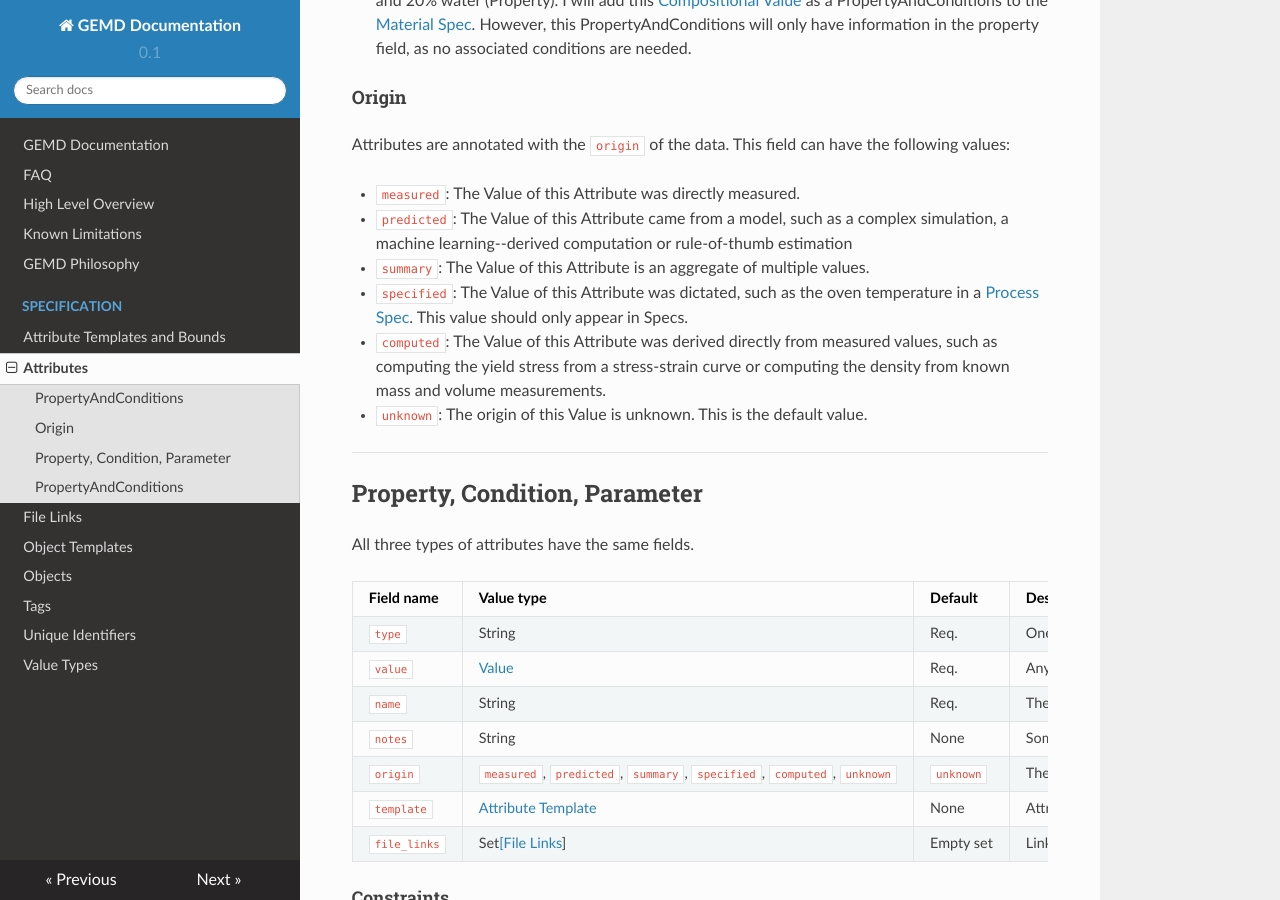
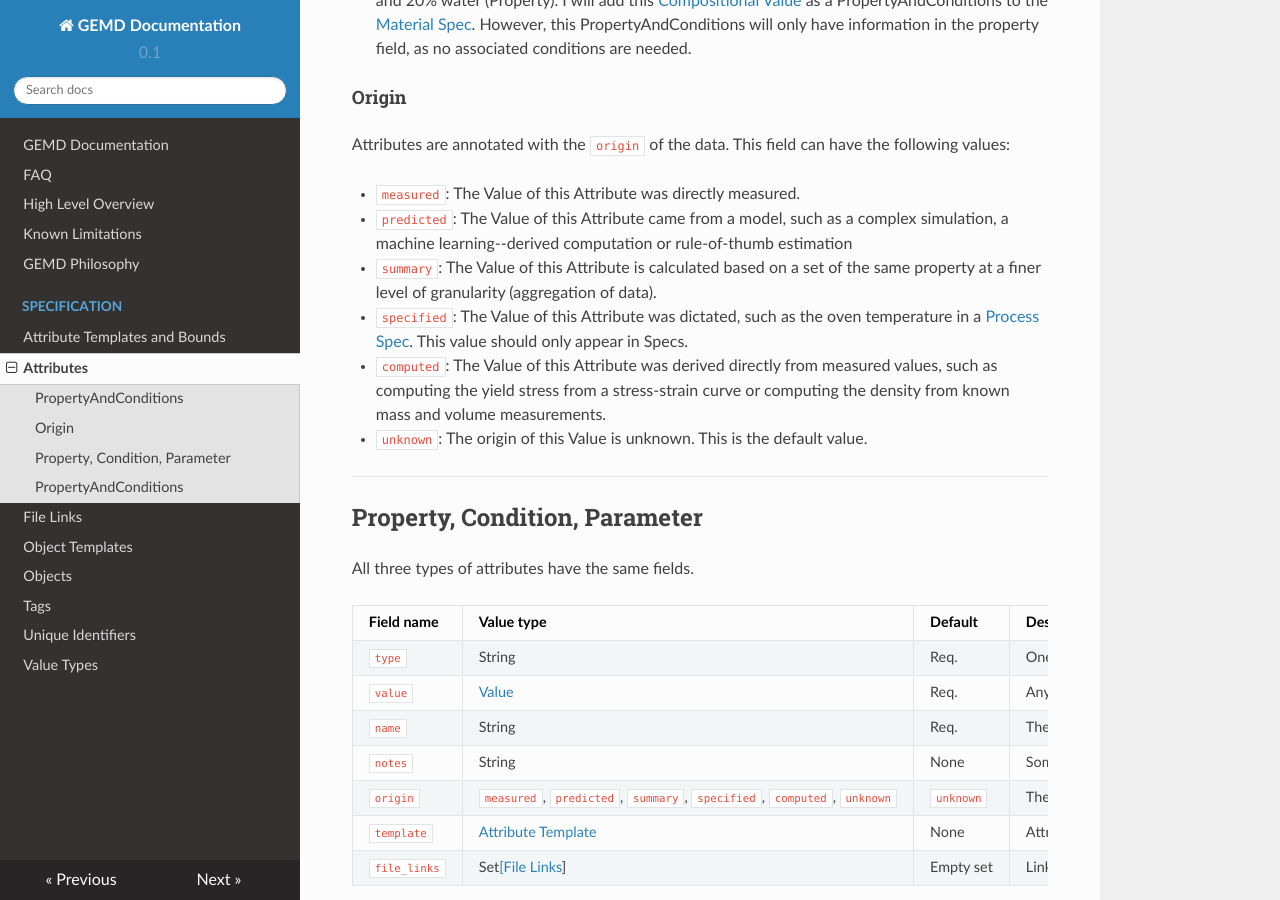
Before and after one commit to CitrineInformatics/gemd-docs, an MkDocs documentation site: the page built from docs/specification/attributes.md, in a window 1280 px wide and 900 px high, scrolled down 1300 px. Built offline with MkDocs 1.6.1, drawn with Linux system fonts in a browser that asks for light colours; nearby versions of some CDN libraries.

Commit message:
Update docs/specification/attributes.md

```diff
--- a/docs/specification/attributes.md
+++ b/docs/specification/attributes.md
@@ -34,7 +34,7 @@ Attributes are annotated with the `origin` of the data.  This field can have the
 
 - `measured`: The Value of this Attribute was directly measured.
 - `predicted`: The Value of this Attribute came from a model, such as a complex simulation, a machine learning--derived computation or rule-of-thumb estimation
-- `summary`: The Value of this Attribute is an aggregate of multiple values.
+- `summary`: The Value of this Attribute is calculated based on a set of the same property at a finer level of granularity (aggregation of data).
 - `specified`: The Value of this Attribute was dictated, such as the oven temperature in a [Process Spec](../objects#process-spec).  This value should only appear in Specs.
 - `computed`: The Value of this Attribute was derived directly from measured values, such as computing the yield stress from a stress-strain curve or computing the density from known mass and volume measurements.
 - `unknown`: The origin of this Value is unknown.  This is the default value.
```
